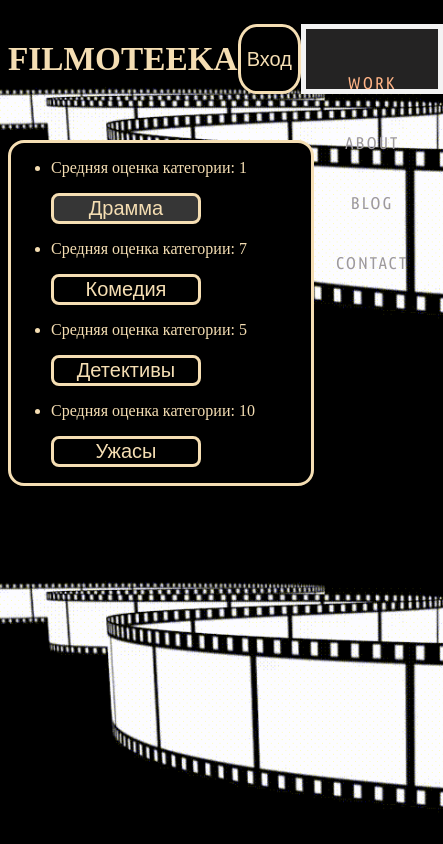
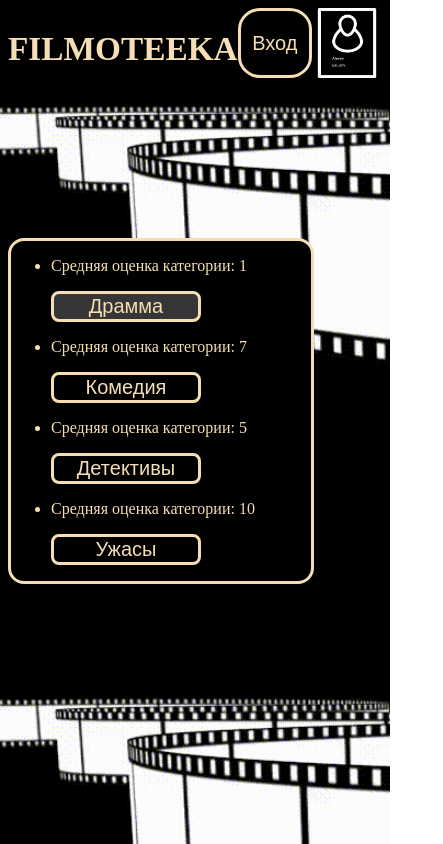
Before and after one commit to algorithm-ssau/Filmoteeka, a React (Create React App) app in the folder client/: page / in a window 390 px wide. Shown: the whole page, 443 px wide, since content can reach past the window. Built offline with nearby package versions, Linux system fonts and the light colour scheme.

Commit message:
Перерабоотано меню профиля

```diff
--- a/client/src/components/Login/LoginModal.css
+++ b/client/src/components/Login/LoginModal.css
@@ -21,7 +21,7 @@
 
 .auth_error {
   font-size: 14pt;
-  color: rgb(218, 16, 5)
+  color: rgb(218, 16, 5);
 }
 
 .text_boxes {
@@ -29,7 +29,7 @@
   height: 30px;
   text-align: center;
   font-size: 12pt;
-	font-family: 'Georgia', serif;
+  font-family: "Georgia", serif;
   color: #42100d;
   background: white;
   border-radius: 0.5rem;
@@ -53,6 +53,12 @@
   border-radius: 30%;
 }
 
+.loginButton:hover,
+.buttons:hover {
+  color: rgb(137, 207, 207);
+  background-color: rgb(24, 24, 24);
+}
+
 .buttons {
   width: 150px;
   font-size: 15pt;
--- a/client/src/components/profile/Profile.css
+++ b/client/src/components/profile/Profile.css
@@ -1,65 +1,41 @@
-@import url('https://fonts.googleapis.com/css?family=Ubuntu+Condensed');
+/*@import url("https://fonts.googleapis.com/css?family=Ubuntu+Condensed");*/
 
 .menu-main {
-  list-style: none;
-  height: 60px;
-  padding: 0px;
-  text-align: center;
-  border: solid 5px;
-  border-color: rgb(243, 243, 243);
-  background: rgba(226, 219, 219, 0.158);
-}
-
-.backov{display: inline-block; height:100%;}
-.backov:hover {
-  background: #606060;;
+  width: 140px;
+  position: relative;
+  bottom: 10px;
 }
 
 .menu-main li {
-  display: inline-block;
+  list-style-type: none;
+  font-size: 25pt;
+  cursor: pointer;
+  text-align: center;
+  border: solid;
+  border-radius: 1rem;
+  margin-bottom: 4px;
+}
+
+.menu-main ul {
+  margin: 0;
+  padding: 0;
+}
+
+.menu-main li:hover {
+  color: rgb(137, 207, 207);
+  background-color: rgb(24, 24, 24);
+}
+
+#krest {
+  border: none;
+  background-color: rgba(0, 0, 0, 0);
+  text-align: right;
   position: relative;
-  top: 19px;
+  right: 9px;
+  top: 4px;
+  font-size: 35pt;
 }
-.menu-main li:after {
-  content: "|";
-  color: #606060;
-  display: inline-block;
-  vertical-align:top;
+
+#krest:hover {
+  color: rgb(137, 207, 207);
 }
-.menu-main li:last-child:after {content: none;}
-.menu-main a {
-  text-decoration: none;
-  font-family: 'Ubuntu Condensed', sans-serif;
-  letter-spacing: 2px;
-  position: relative;
-
-  margin: 0 34px 0 30px;
-  font-size: 17px;
-  text-transform: uppercase;
-  display: inline-block;
-  transition: color .2s;
-}
-.menu-main a, .menu-main a:visited {color: #9d999d;}
-.menu-main a.current, .menu-main a:hover{color: #feb386;}
-.menu-main a:before,
-.menu-main a:after {
-  content: "";
-  height: 2px;
-  top: auto;
-  right: 50%;
-  bottom: -5px;
-  left: 50%;
-  background: #feb386;
-  transition: .8s;
-}
-.menu-main a:hover:before, .menu-main .current:before {left: 0;}
-.menu-main a:hover:after, .menu-main .current:after {right: 0;}
-@media (max-width: 550px) {
-.menu-main {padding-top: 0;}
-.menu-main li {display: block;}
-.menu-main li:after {content: none;}
-.menu-main a {
-  padding: 25px 0 20px;
-  margin: 0 30px;
-}
-}
--- a/client/src/components/profile/Profile.js
+++ b/client/src/components/profile/Profile.js
@@ -1,19 +1,42 @@
 import React from "react";
 import "./Profile.css";
-import { useHttp } from "../../hooks/http.hook.js";
+import profileImage from "./Profile.png";
 
 export default function Profile() {
+  const [isMenuVisible, setIsMenuVisible] = React.useState(false);
 
+  const stls = {
+    img: {
+      display: isMenuVisible ? "none" : "block",
+    },
+    menu: {
+      display: isMenuVisible ? "block" : "none",
+    },
+  };
 
   return (
     <>
+      <div id="box1">
         <div>
-            <ul className="menu-main">
-              <div className="backov"><li><a href="/" className="current">Work</a></li></div>
-              <div className="backov"><li><a href="/">About</a></li></div>
-              <div className="backov"><li><a href="/">Blog</a></li></div>
-              <div className="backov"><li><a href="/">Contact</a></li></div>
+          <img
+            src={profileImage}
+            onClick={() => setIsMenuVisible(true)}
+            width="70px"
+            height="70px"
+            style={stls.img}
+          />
+        </div>
+        <div className="menu-main" style={stls.menu}>
+          <ul>
+            <li onClick={() => setIsMenuVisible(false)} id="krest">
+              ×
+            </li>
+            <li>Work</li>
+            <li>About</li>
+            <li>Blog</li>
+            <li>Contact</li>
           </ul>
+        </div>
       </div>
     </>
   );
--- a/client/src/index.css
+++ b/client/src/index.css
@@ -5,13 +5,13 @@ body {
 
 .top-bar {
   text-align: center;
-    align-items: center;
-
+  align-items: top;
+  height: 200px;
   display: flex;
   justify-content: space-between;
 }
 
-.categoriesWrapper{
+.categoriesWrapper {
   margin-top: 30px;
   border: solid;
   background: rgb(0, 0, 0);
```
Also changed, not shown: client/src/App.js (+19 -19 lines), client/src/components/profile/Profile.png (added), 1 other file (tests, documents, lock files or other folders). Lines whose indentation alone changed are shown as unchanged.
